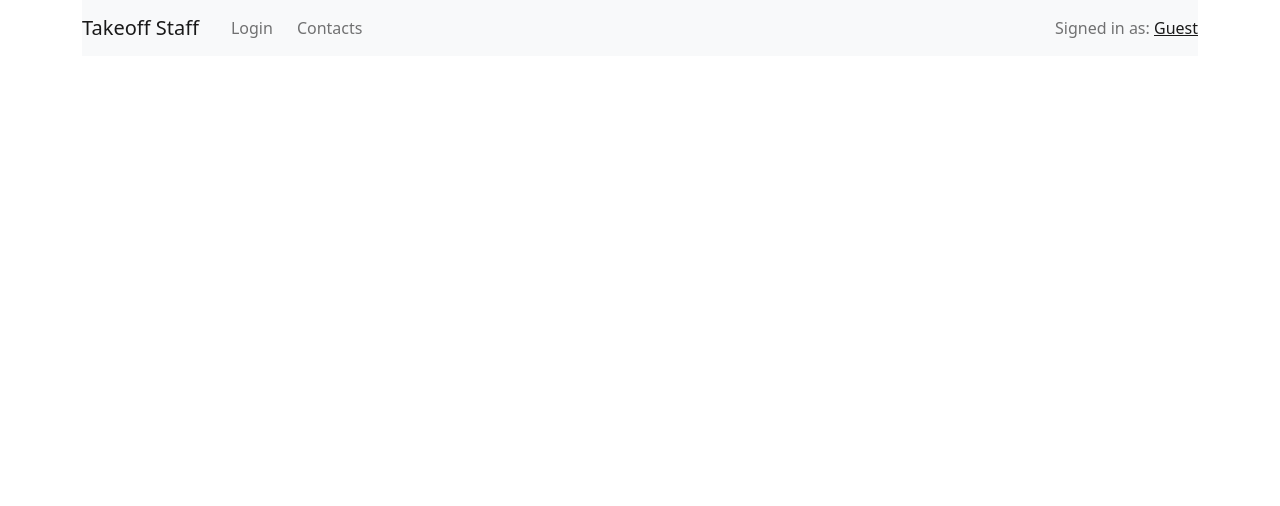
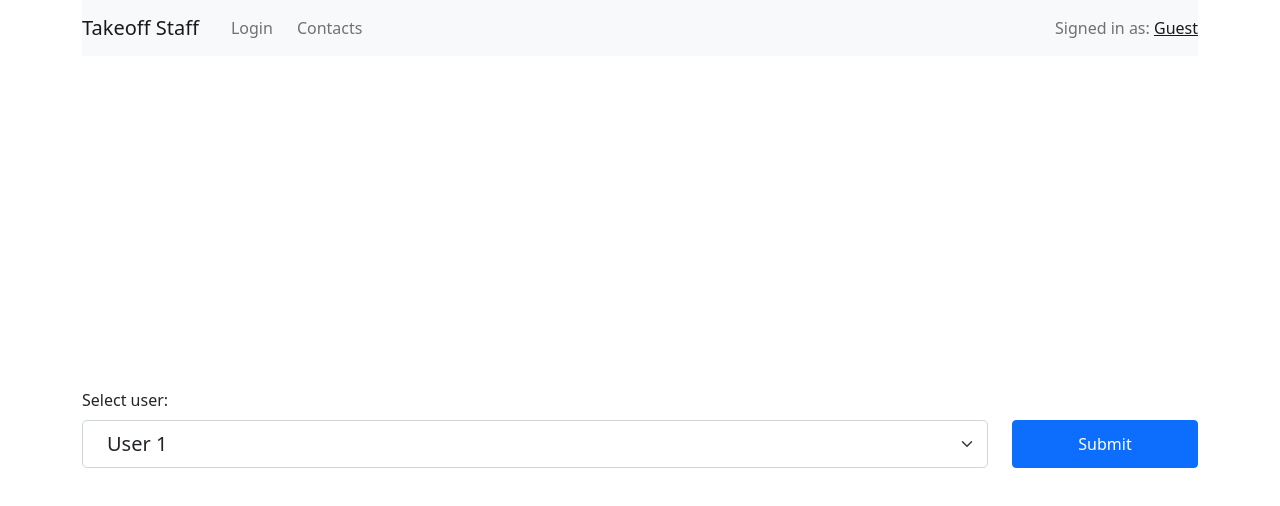
Before and after one commit to Chiga2030/Takeoff-Staff-test-task, a React (Create React App) app: page / in a window 1280 px wide. Shown: the top 506 px of the page. Built offline with nearby package versions, Linux system fonts and the light colour scheme.

Commit message:
added login page

```diff
--- a/src/App.jsx
+++ b/src/App.jsx
@@ -1,12 +1,13 @@
 import 'bootstrap/dist/css/bootstrap.min.css';
 
 import AppNavBar from './AppNavBar/AppNavBar';
+import LoginPage from './LoginPage/LoginPage';
 
 const App = () => (
-  <div className="App">
-
+  <div className="d-flex flex-column vh-100">
     <AppNavBar />
 
+    <LoginPage />
   </div>
 );
 
--- /dev/null
+++ b/src/LoginPage/LoginPage.jsx
@@ -0,0 +1,24 @@
+import Container from 'react-bootstrap/Container';
+import Form from 'react-bootstrap/Form';
+import Button from 'react-bootstrap/Button';
+
+
+const LoginPage = () => (
+  <div className="d-flex h-100 align-items-center">
+    <Container className=" ">
+      <Form.Label htmlFor="userSelect">Select user:</Form.Label>
+      <Form className="d-flex justify-content-left">
+        <Form.Select
+          className="col form-select-lg px-4" id="userSelect">
+          <option>User 1</option>
+          <option>User 2</option>
+          <option>User 3</option>
+        </Form.Select>
+        <Button className="col-sm-2 ms-4" type="button">Submit</Button>
+      </Form>
+    </Container>
+  </div>
+);
+
+
+export default LoginPage;
```
